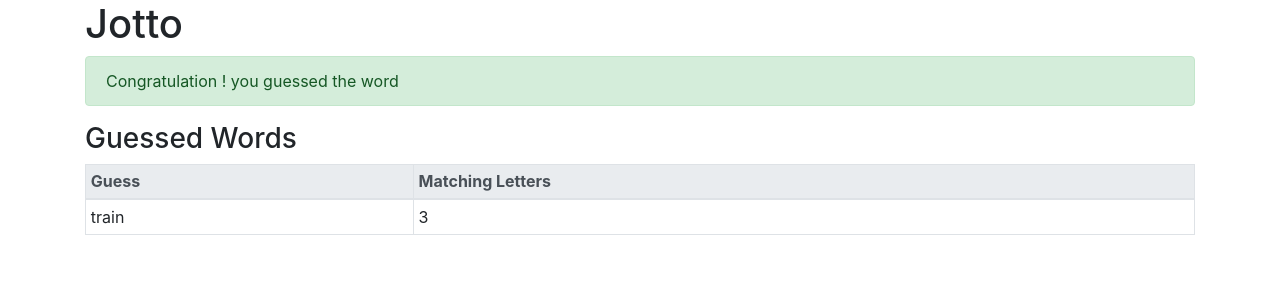
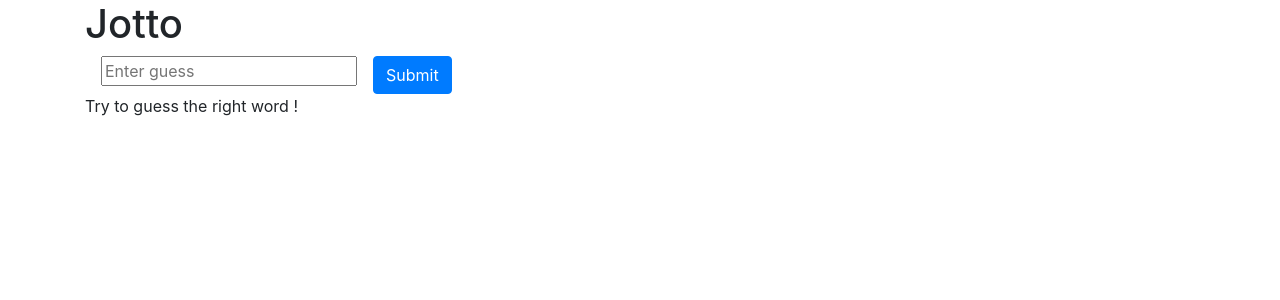
Before and after one commit to AmanAzim/jotto-app-to-test--jest-enzyme-, a React (Create React App) app: page / in a window 1280 px wide. Shown: the top 300 px of the page. Built offline with nearby package versions, Linux system fonts and the light colour scheme.

Commit message:
"testing redux access for App.js"

```diff
--- a/src/App.js
+++ b/src/App.js
@@ -1,20 +1,41 @@
 import React from 'react';
 import './App.css';
 import 'bootstrap/dist/css/bootstrap.min.css'; //for bootstrap
+import {connect} from 'react-redux'
 
 import Congrats from './components/Congrats'
 import GuessedWords from './components/GuessedWords'
 import Input from './components/Input'
+import {guessWord, getSecretWord} from "./store/actions/actionCreator";
+import secretWordReducer from "./store/reducers/secretWordReducer";
 
-function App() {
+
+
+
+const App=(props)=>{
+  const {success, guessedWord, secretWord, getSecretWord}=props;
 
   return (
       <div className="container">
           <h1>Jotto</h1>
-          <Congrats success={true}/>
-          <GuessedWords guessedWords={[{guessedWord:'train', letterMatchCount:3 }]}/>
+          <Congrats success={success}/>
+          <GuessedWords guessedWords={guessedWord}/>
       </div>
   );
 }
 
-export default App;
+const mapStateToProps=(state)=>{
+    return {
+        success:state.successReducer,
+        guessedWord:state.guessWordReducer,
+        secretWord:state.secretWordReducer
+    }
+};
+const mapDispatchToProps=(dispatch)=>{
+    return {
+        getSecretWord:()=>dispatch(getSecretWord())
+    }
+};
+
+
+export default connect(mapStateToProps, mapDispatchToProps)(App);
```
Also changed, not shown: 1 other file (tests, documents, lock files or other folders).
